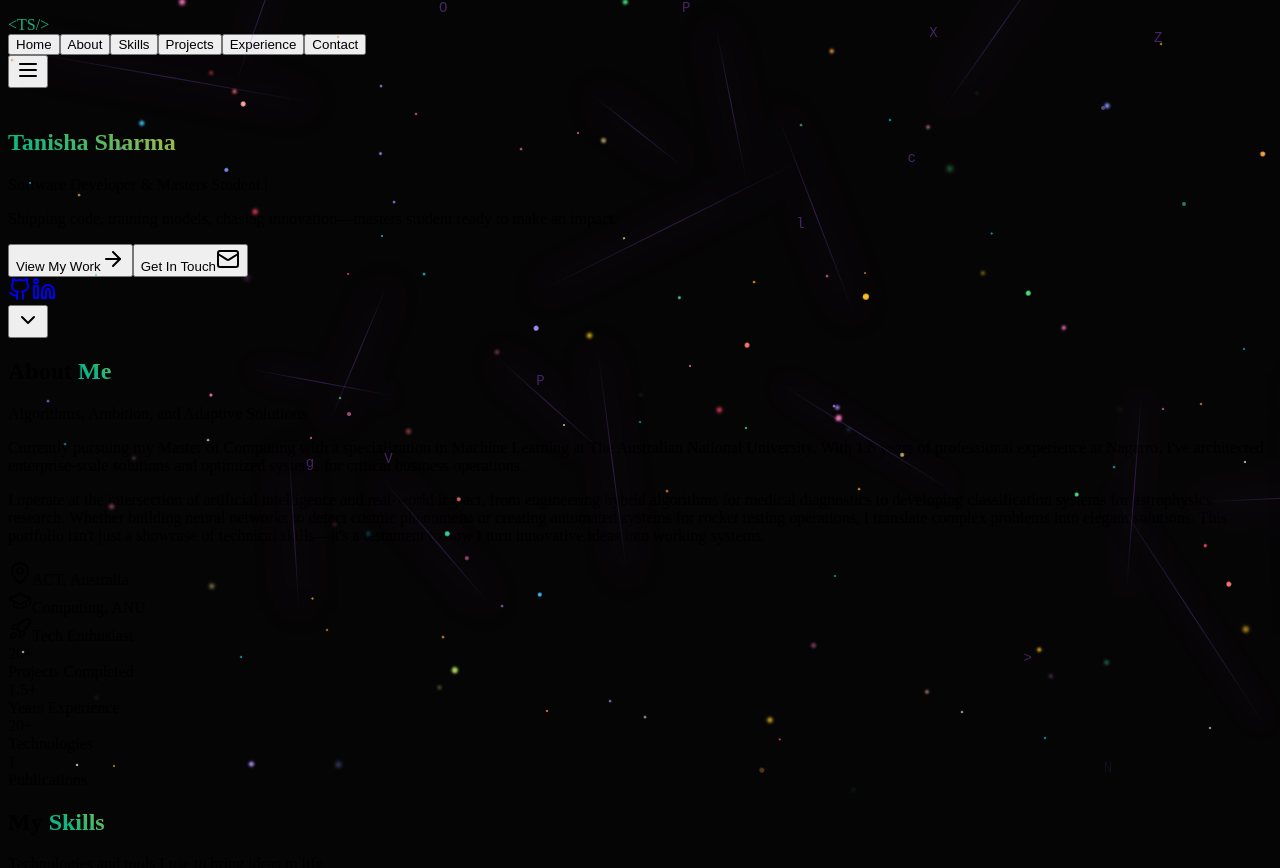
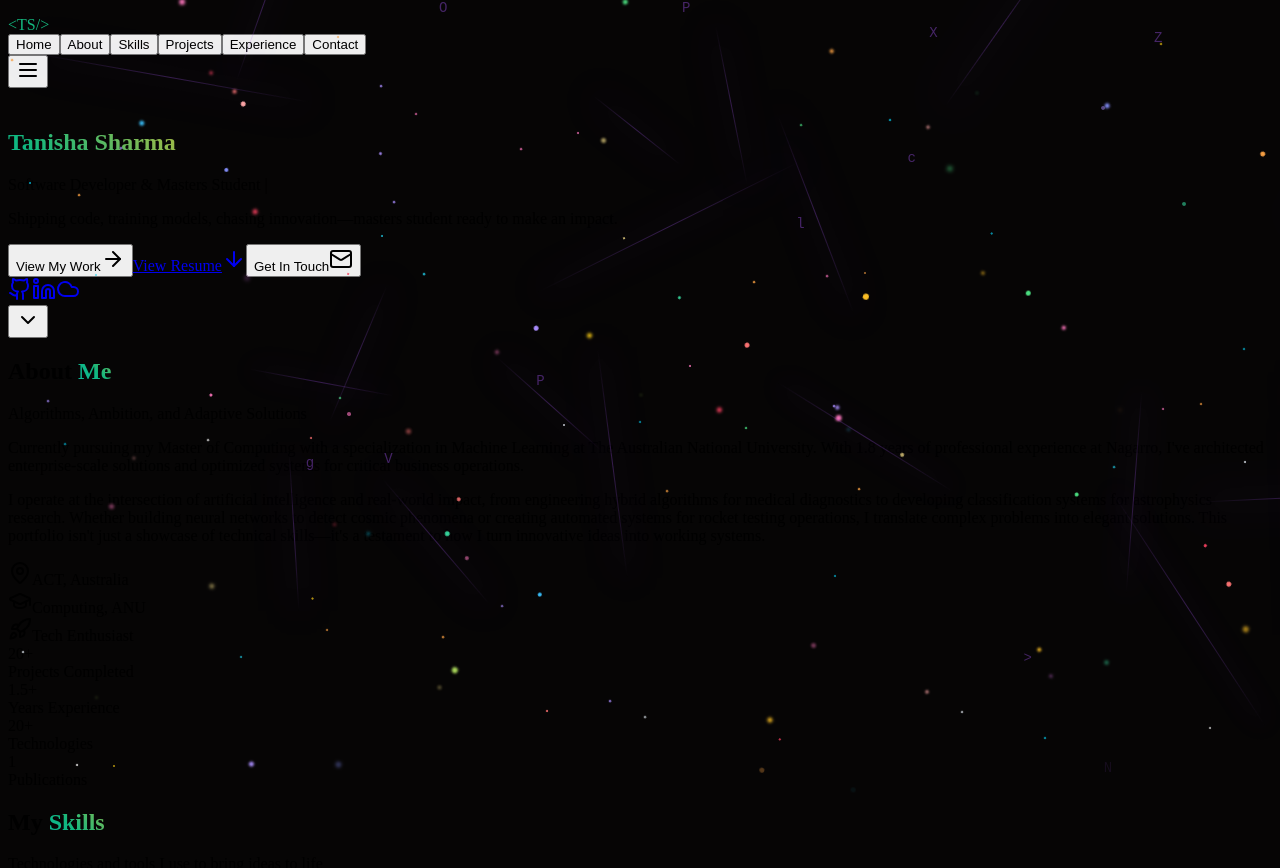
Before and after one commit to TanishaSharma01/Portfolio-Website, a React (Vite) app in the folder client/: page / in a window 1280 px wide. Shown: the top 868 px of the page. Built offline with nearby package versions, Linux system fonts and the light colour scheme.

Commit message:
Added view resume button

```diff
--- a/client/src/components/hero-section.tsx
+++ b/client/src/components/hero-section.tsx
@@ -1,5 +1,5 @@
 import { motion } from 'framer-motion';
-import { ArrowRight, Mail, Github, Linkedin, Twitter, Globe, ChevronDown } from 'lucide-react';
+import { ArrowRight, Mail, Github, Linkedin, Twitter, Globe, ChevronDown, Cloud, ArrowDown, ArrowDown01 } from 'lucide-react';
 // Update the import path below if the file exists elsewhere, for example:
 import TypingAnimation from "./ui/typing-animation";
 // Or create the file at ./ui/typing-animation.tsx if it does not exist.
@@ -57,14 +57,23 @@ export default function HeroSection() {
           >
             <button
               onClick={() => scrollToSection('projects')}
-              className="inline-flex items-center px-8 py-3 border border-transparent text-base font-medium rounded-lg text-white bg-purple-600 hover:bg-purple-700 transition-colors duration-300 shadow-lg hover:shadow-purple-500/25"
+              className="relative inline-flex items-center px-8 py-3 border border-transparent text-base font-medium rounded-lg text-white bg-purple-600 hover:bg-purple-700 transition-colors duration-300 shadow-lg hover:shadow-purple-500/25 before:content-[''] before:absolute before:inset-0 before:-z-10 before:rounded-lg before:blur-xl before:opacity-60 before:bg-purple-500/40"
             >
               View My Work
               <ArrowRight className="ml-2 h-4 w-4" />
             </button>
+            <a
+              href="https://drive.google.com/file/d/1P2Y_D8UgICmP9OdCcnuHXMxglE9-4roG/view?usp=sharing"
+              target="_blank"
+              rel="noopener noreferrer"
+              className="relative inline-flex items-center px-8 py-3 border border-transparent text-base font-medium rounded-lg text-white bg-blue-600 hover:bg-blue-700 transition-colors duration-300 shadow-lg hover:shadow-blue-500/25 before:content-[''] before:absolute before:inset-0 before:-z-10 before:rounded-lg before:blur-xl before:opacity-60 before:bg-blue-500/40"
+            >
+              View Resume
+              <ArrowDown className="ml-2 h-4 w-4" />
+            </a>
             <button
               onClick={() => scrollToSection('contact')}
-              className="inline-flex items-center px-8 py-3 border border-cyan-400 text-base font-medium rounded-lg text-cyan-400 hover:bg-cyan-400/10 transition-colors duration-300"
+              className="inline-flex items-center px-8 py-3 border border-cyan-400 text-base font-medium rounded-lg text-cyan-400 hover:bg-cyan-400/10 transition-colors duration-300 shadow-lg hover:shadow-cyan-500/25"
             >
               Get In Touch
               <Mail className="ml-2 h-4 w-4" />
@@ -82,6 +91,9 @@ export default function HeroSection() {
             </a>
             <a href="https://www.linkedin.com/in/tanisha-sharma-465aa71b6/" className="text-slate-400 hover:text-cyan-400 transition-colors duration-300">
               <Linkedin className="h-6 w-6" />
+            </a>
+            <a href="https://www.cloudskillsboost.google/public_profiles/b04b5108-59f9-4ad6-bc54-13cd652522e4" className="text-slate-400 hover:text-green-400 transition-colors duration-300">
+              <Cloud className="h-6 w-6" />
             </a>
           </motion.div>
         </motion.div>
```
